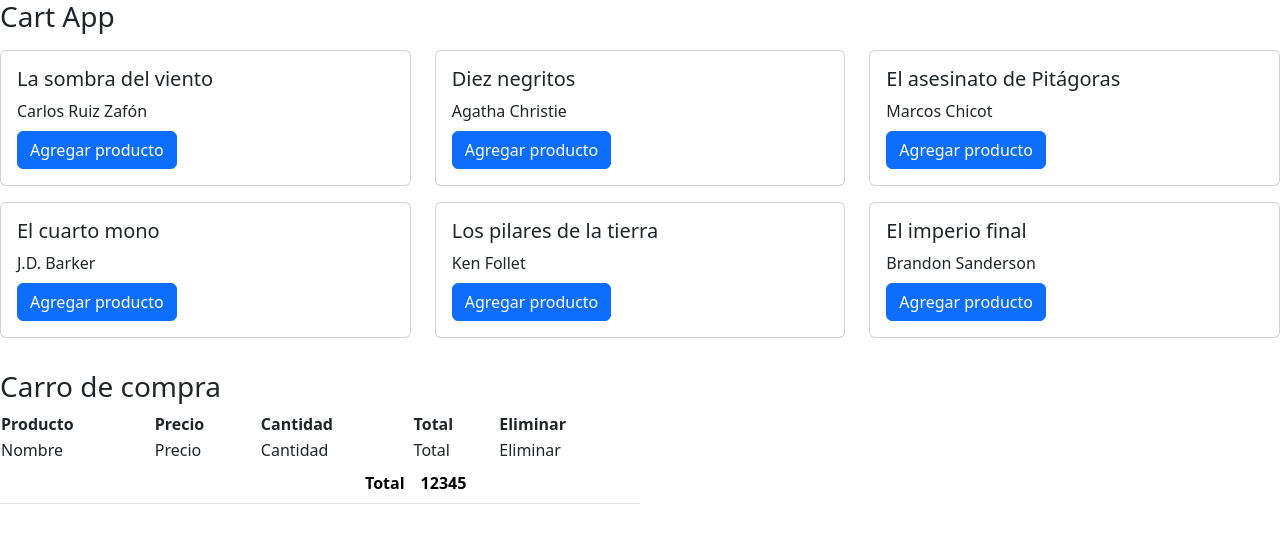
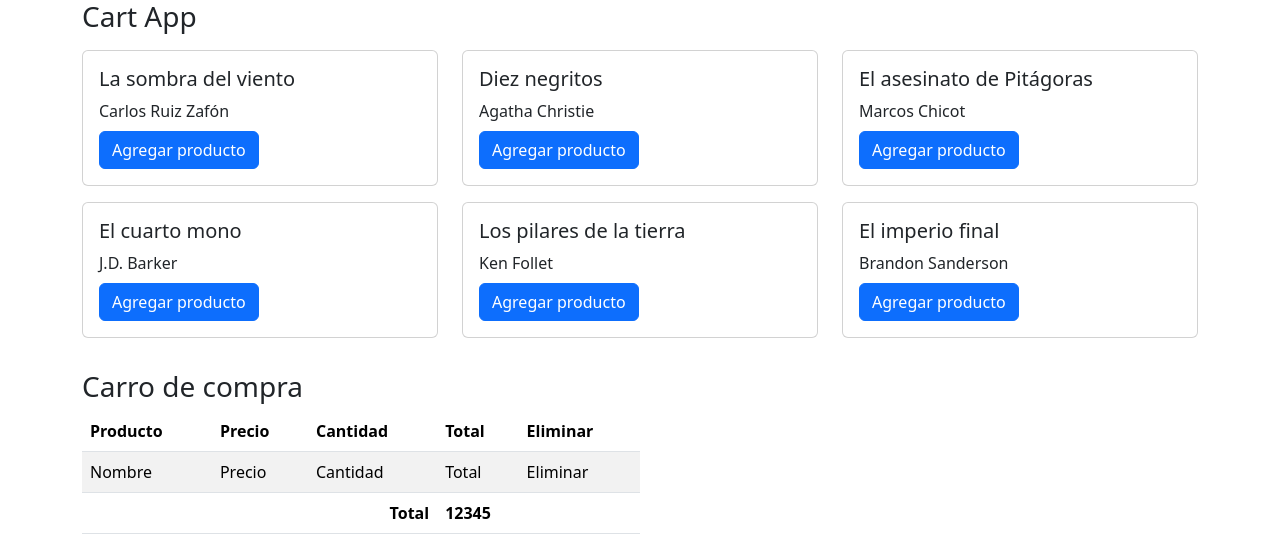
Before and after one commit to APoves/DAW-aprendizaje, a React (Vite) app in the folder Cart (React)/: page / in a window 1280 px wide. Shown: the top 558 px of the page. Built offline with nearby package versions, Linux system fonts and the light colour scheme.

Commit message:
add components

```diff
--- a/Cart (React)/src/CartApp.jsx
+++ b/Cart (React)/src/CartApp.jsx
@@ -1,63 +1,18 @@
-import { useEffect, useState } from "react";
-import { getProducts } from "./services/productService"
+import { CartDetails } from './components/CartDetails'
+import { CatalogDetails } from "./components/CatalogDetails"
 
 export const CartApp = () => {
-
-    const [ products, setProducts] = useState ([]);
-
-    useEffect(
-        () => {
-          setProducts(getProducts());
-        }, []);
 
     return (
         <>
 
-            <div class="containter">
+            <div className="container">
 
                 <h3>Cart App</h3>
-                <div className="row">
-                    {products.map(prod => (
-
-                        <div className="col-4 my-2" key = {prod.id }>
-                            <div className="card">
-                                <div className="card-body">
-                                    <h5 className="card-title"> { prod.name } </h5>
-                                    <p className="card-title"> { prod.description } </p>
-                                    <p className="card-title"> { prod.price } </p>
-                                    <button className="btn btn-primary">Agregar producto</button>
-                                </div>
-                            </div>
-                        </div>
-                    ))}
-
-
-                </div>
+                <CatalogDetails/>
 
                 <div className="my-4 w-50">
-                    <h3>Carro de compra</h3>
-                    <table className="table table-hover table-striped">
-                        <thead>
-                            <th>Producto</th>
-                            <th>Precio</th>
-                            <th>Cantidad</th>
-                            <th>Total</th>
-                            <th>Eliminar</th>
-                        </thead>
-                        <tbody>
-                            <td>Nombre</td>
-                            <td>Precio</td>
-                            <td>Cantidad</td>
-                            <td>Total</td>
-                            <td>Eliminar</td>
-                        </tbody>
-                        <tfoot>
-                            <tr>
-                                <td colSpan="3" className="text-end fw-bold">Total</td>
-                                <td colSpan="2" className="text-start fw-bold">12345</td>
-                            </tr>
-                        </tfoot>
-                    </table>
+                    <CartDetails/>
                 </div>
 
             </div>
--- /dev/null
+++ b/Cart (React)/src/components/CartDetails.jsx
@@ -0,0 +1,37 @@
+
+export const CartDetails = () => {
+
+    return (
+
+        <>
+            <h3>Carro de compra</h3>
+            <table className="table table-hover table-striped">
+                <thead>
+                    <tr>
+                        <th>Producto</th>
+                        <th>Precio</th>
+                        <th>Cantidad</th>
+                        <th>Total</th>
+                        <th>Eliminar</th>
+                    </tr>
+                </thead>
+                <tbody>
+                    <tr>
+                        <td>Nombre</td>
+                        <td>Precio</td>
+                        <td>Cantidad</td>
+                        <td>Total</td>
+                        <td>Eliminar</td>
+                    </tr>
+                </tbody>
+                <tfoot>
+                    <tr>
+                        <td colSpan="3" className="text-end fw-bold">Total</td>
+                        <td colSpan="2" className="text-start fw-bold">12345</td>
+                    </tr>
+                </tfoot>
+            </table>
+        </>
+    )
+
+}
--- /dev/null
+++ b/Cart (React)/src/components/CatalogDetails.jsx
@@ -0,0 +1,29 @@
+import { useEffect, useState} from "react";
+import { getProducts } from "../services/productService"
+import { ProductCardDetails } from "./ProductCardDetails"
+
+export const CatalogDetails = () => {
+
+    const [ products, setProducts ] = useState ([]);
+
+    useEffect(
+        () => {
+          setProducts(getProducts());
+        }, []);
+
+    return (
+        <>
+            <div className="row">
+                {products.map(prod => (
+                    <div className="col-4 my-2" key = {prod.id }>
+                        <ProductCardDetails
+                        name = { prod.name }
+                        description = { prod.description}
+                        price = { prod.price }
+                    />
+                    </div>
+                ))}
+            </div>
+        </>
+    )
+}
--- /dev/null
+++ b/Cart (React)/src/components/ProductCardDetails.jsx
@@ -0,0 +1,14 @@
+export const ProductCardDetails = ( { name, description, price }) => {
+    return (
+        <>
+            <div className="card">
+                <div className="card-body">
+                    <h5 className="card-title"> { name } </h5>
+                    <p className="card-title"> { description } </p>
+                    <p className="card-title"> { price } </p>
+                    <button className="btn btn-primary">Agregar producto</button>
+                </div>
+            </div>
+        </>
+    )
+}
```
